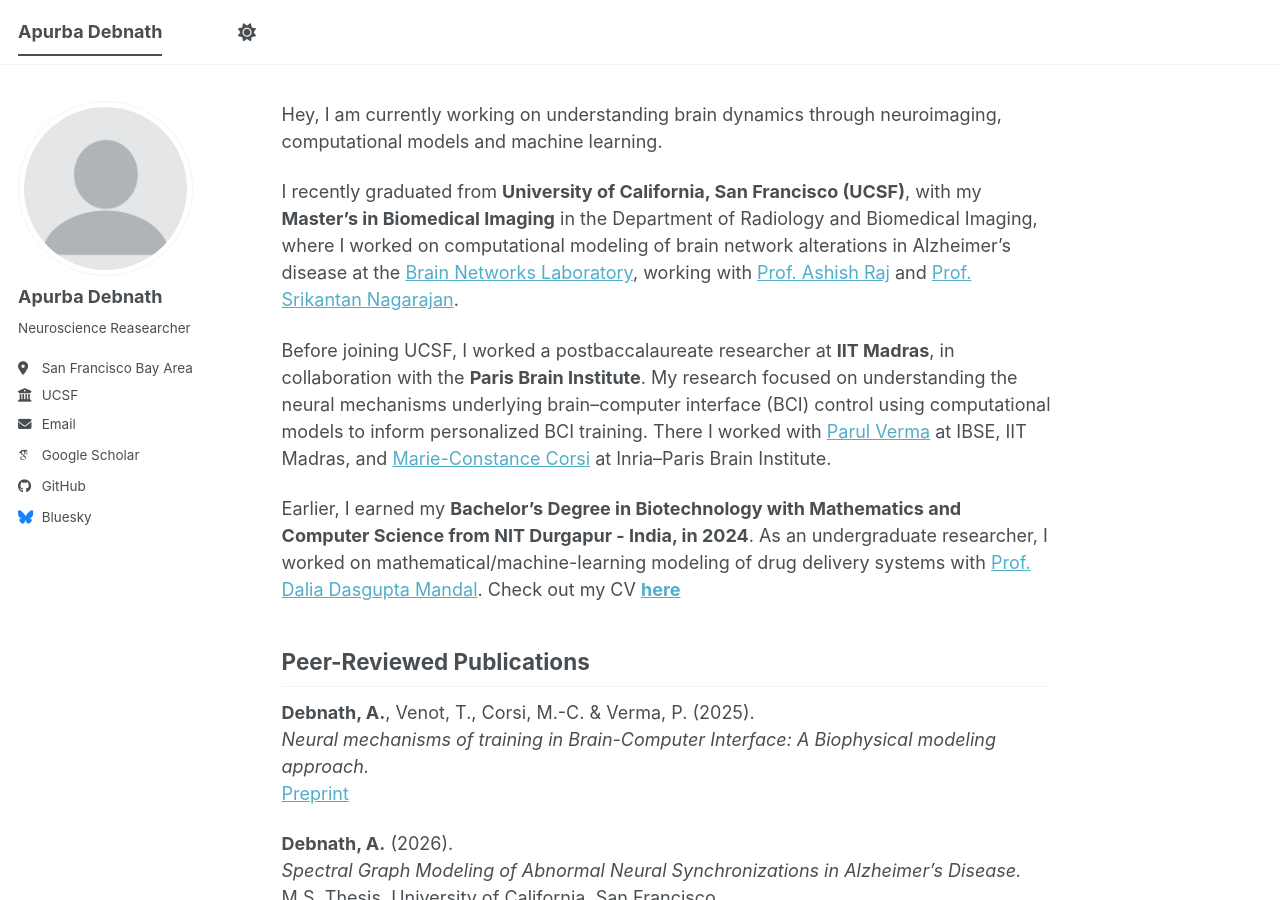
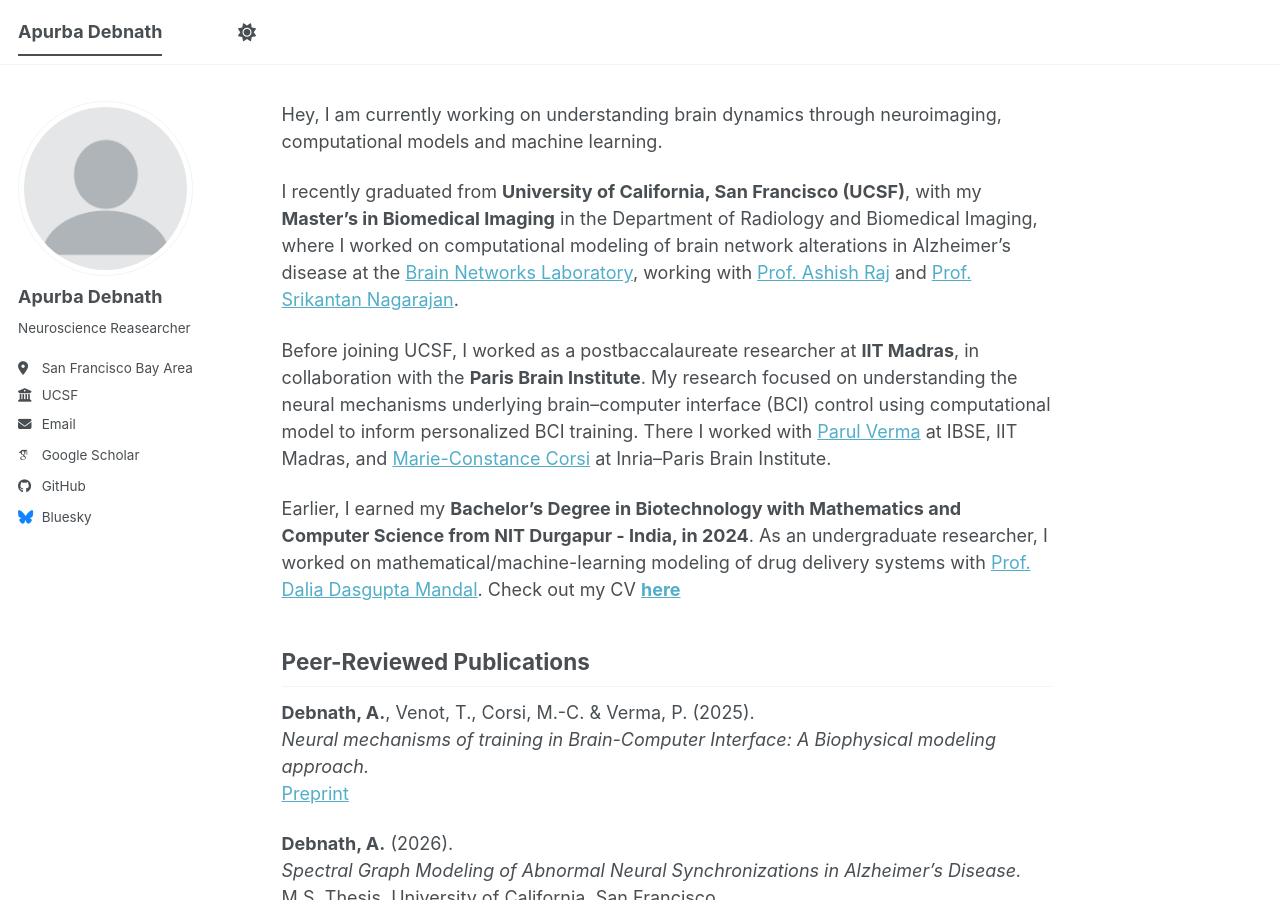
Before and after one commit to ApurbaApd/ApurbaApd.github.io, a Jekyll site: the page built from _pages/about.md, in a window 1280 px wide and 900 px high. Built offline with Jekyll 4.4.1, drawn with Linux system fonts in a browser that asks for light colours; some web fonts are replaced; a script bundle is joined from its source files by our own code; library files that are not in the unit come from our copies.

Commit message:
Fix grammar issues in about.md
Corrected grammatical errors in the about page.

```diff
--- a/_pages/about.md
+++ b/_pages/about.md
@@ -13,10 +13,10 @@ brain network alterations in Alzheimer's disease at the
 [Prof. Ashish Raj](https://radiology.ucsf.edu/people/ashish-raj) and
 [Prof. Srikantan Nagarajan](https://radiology.ucsf.edu/people/srikantan-nagarajan).
 
-Before joining UCSF, I worked a postbaccalaureate researcher at **IIT Madras**, in
+Before joining UCSF, I worked as a postbaccalaureate researcher at **IIT Madras**, in
 collaboration with the **Paris Brain Institute**. My research focused on
 understanding the neural mechanisms underlying brain–computer interface
-(BCI) control using computational models to inform personalized BCI
+(BCI) control using computational model to inform personalized BCI
 training. There I worked with [Parul Verma](https://ibse.iitm.ac.in/people/parul_verma/) at IBSE, IIT Madras, and
 [Marie-Constance Corsi](https://parisbraininstitute.org/collaborators/corsi-marie-constance) at Inria–Paris Brain Institute.
 
```
